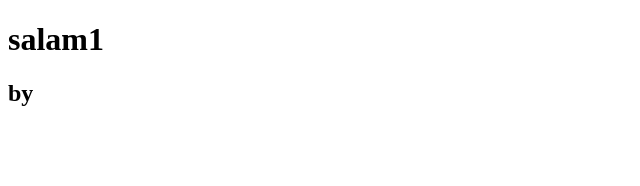
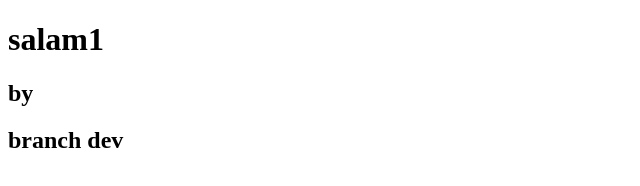
Before and after one commit to fatalamohammadi1380/ftm-mohammadi, a plain HTML site: page index.html in a window 1280 px wide. Shown: the whole page, without its empty margins (0-640 px from the left). Drawn offline with Linux system fonts and the light colour scheme.

Commit message:
branch dev1

```diff
--- a/index.html
+++ b/index.html
@@ -8,5 +8,6 @@
 <body>
     <h1> salam1 </h1>
     <h2> by </h2>
+    <h2> branch dev </h2>
 </body>
 </html>
```
